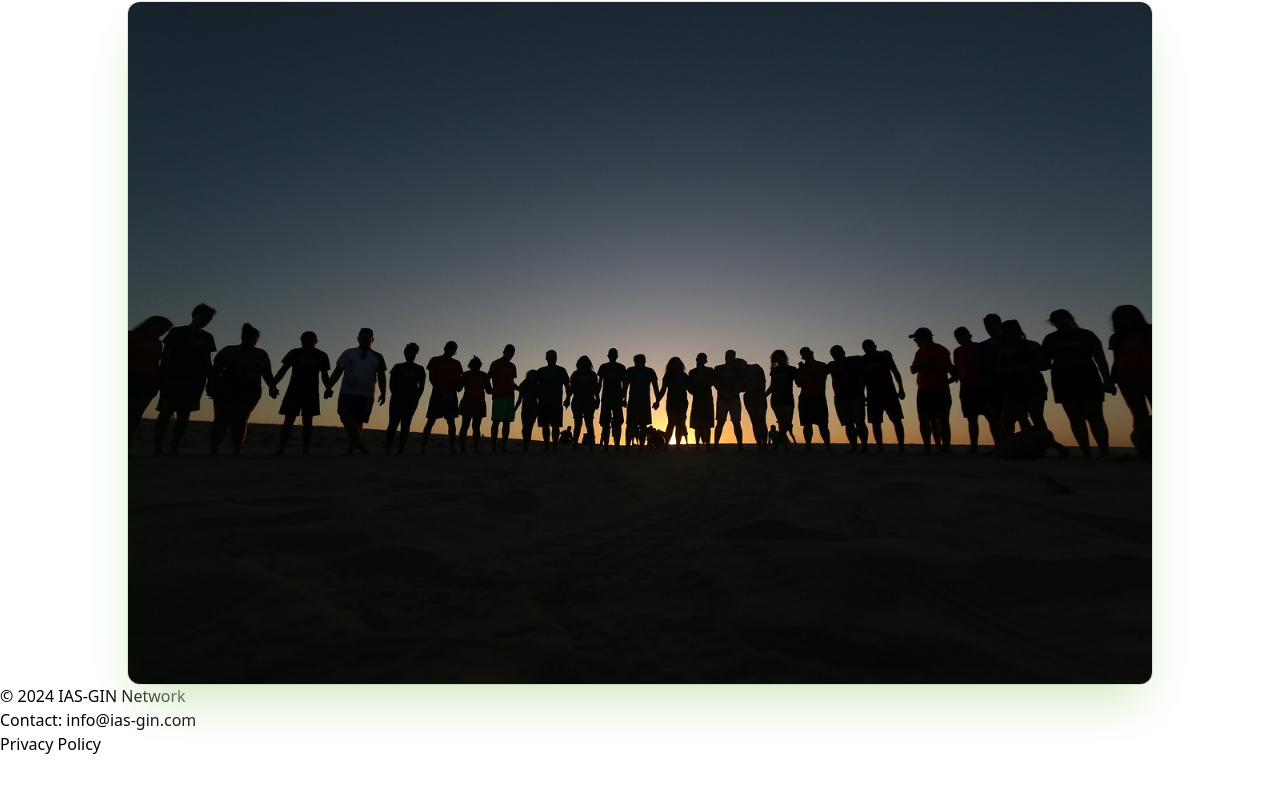
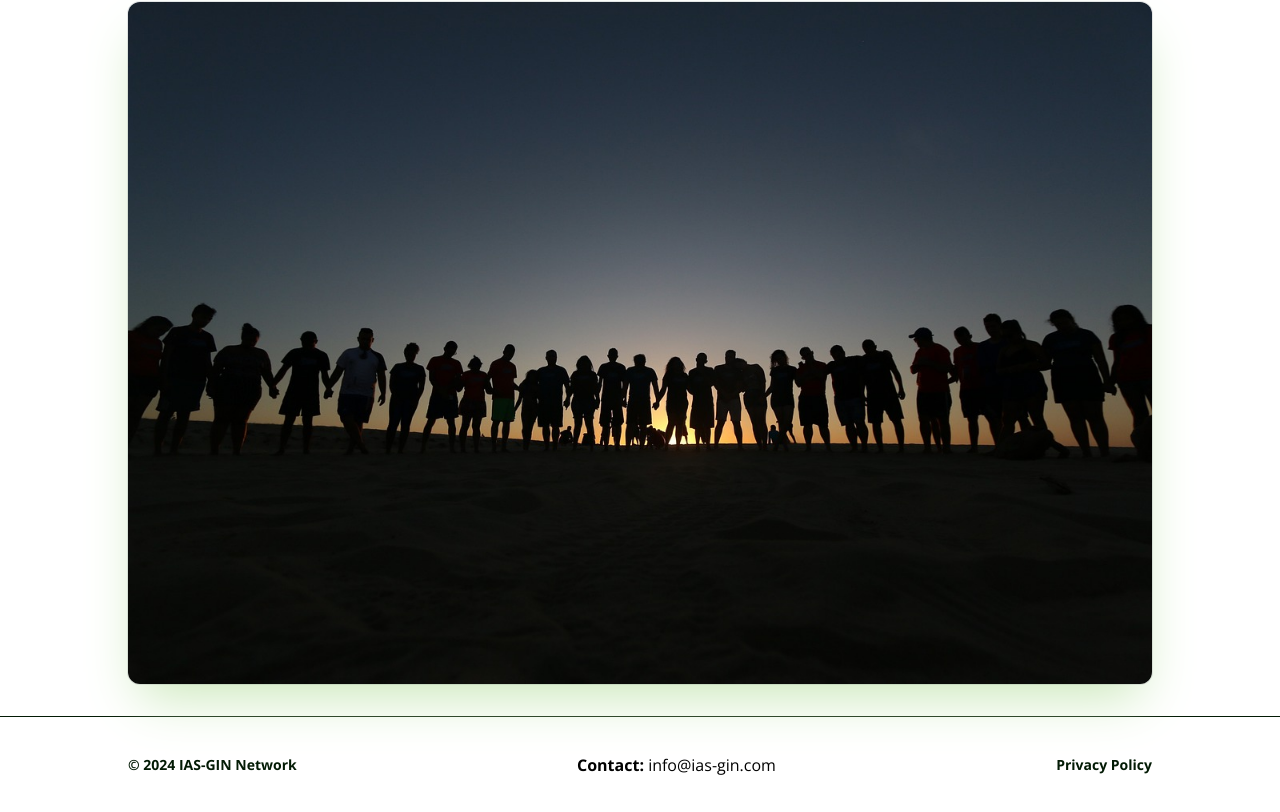
Before and after one commit to Ed-TheVisionMaker/green-ig-ias-network, a Next.js app: page / in a window 1280 px wide. Shown: the part 1938-2750 px from the top of the page. Before the commit the page ends 2694 px from the top, so only its background shows below. Built offline with nearby package versions, Linux system fonts and the light colour scheme; a web font is replaced by a local one.

Commit message:
style: text

```diff
--- a/components/Footer/index.tsx
+++ b/components/Footer/index.tsx
@@ -3,10 +3,14 @@ import Link from 'next/link';
 
 const Footer = () => {
   return (
-    <footer>
-      <div>&copy; {new Date().getFullYear()} IAS-GIN Network</div>
-      <div>Contact: info@ias-gin.com</div>
+    <footer className='flex items-center justify-between font-open-sans w-full h-24 mt-8 border-t border-ginBlack'>
+      <b className='text-sm text-ginBlack pl-32'>
+        &copy; {new Date().getFullYear()} IAS-GIN Network
+      </b>
       <div>
+        <strong>Contact:</strong> info@ias-gin.com
+      </div>
+      <div className='text-sm font-bold text-ginBlack pr-32'>
         <Link href='/privacy-policy'>Privacy Policy</Link>
       </div>
     </footer>
```
